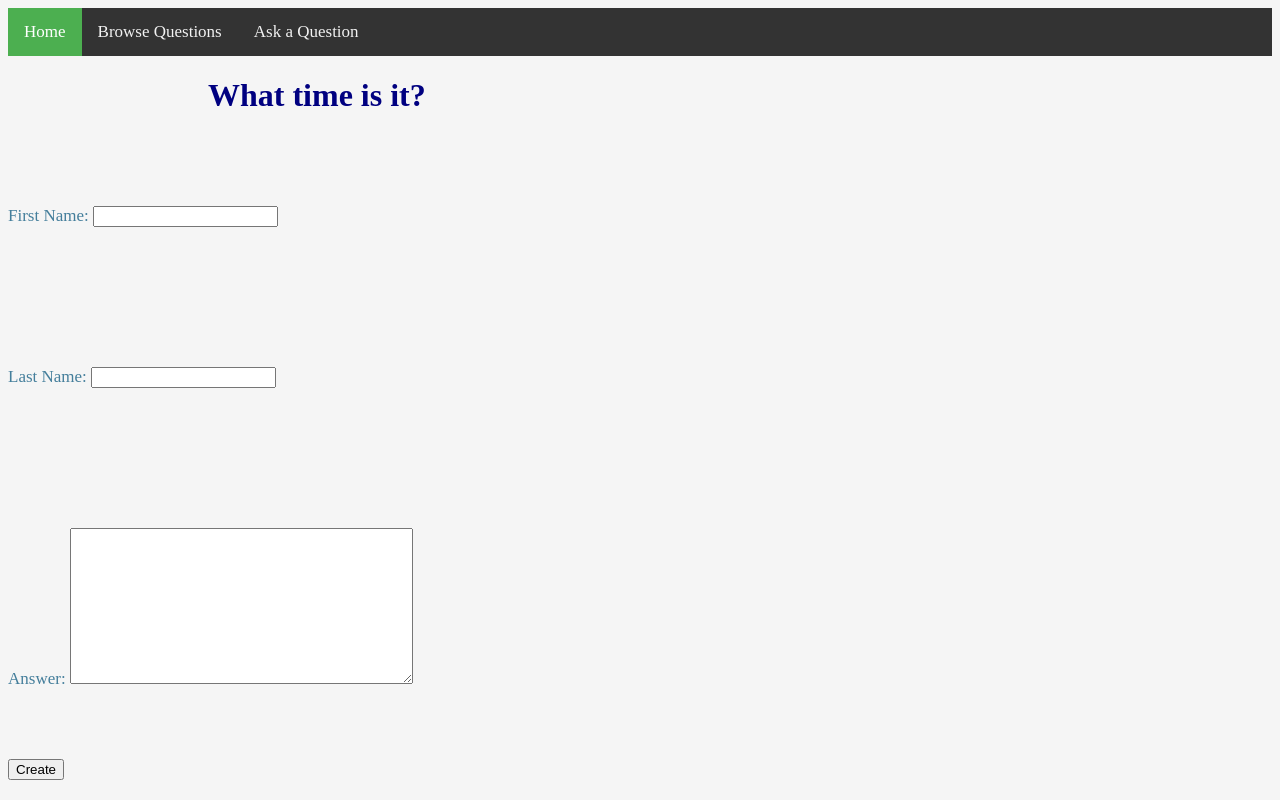
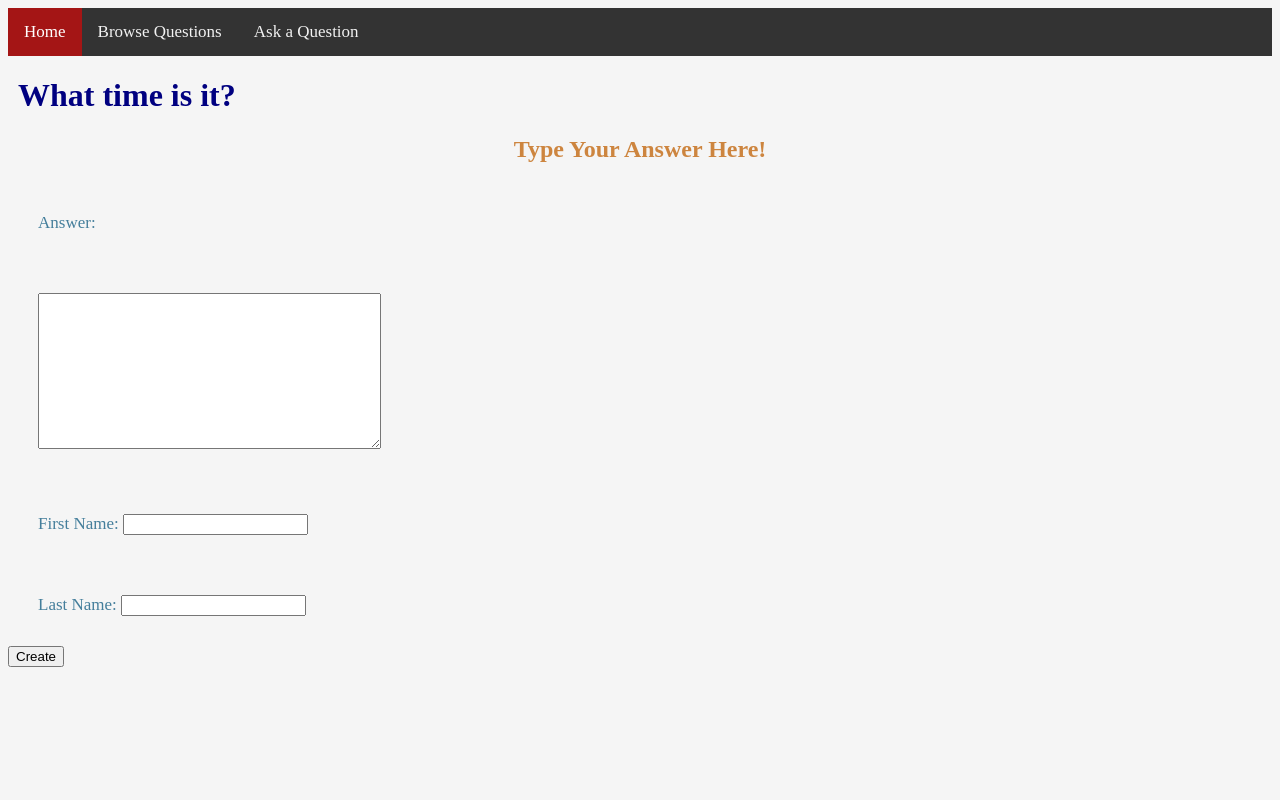
Before and after one commit to sarthyparty/forumapp, a Django app: page /new_answer/1/ in a window 1280 px wide. Run offline with Django 3.2, Linux system fonts and the light colour scheme; data comes from the database, SQL or seed files in the repository; some libraries are stand-ins or nearby versions.

Commit message:
made it look a little nicer

```diff
--- a/questions/forms.py
+++ b/questions/forms.py
@@ -4,16 +4,16 @@ from .constants import *
 
 
 class QuestionForm(forms.Form):
-    question = forms.CharField(label='Question', max_length=question_max, required=False, widget=forms.Textarea)
+    question = forms.CharField(label='', max_length=question_max, required=False, widget=forms.Textarea)
 
 
 class AnswerForm(forms.Form):
+    answer = forms.CharField(label='', max_length=answer_max, required=False,
+                             widget=forms.Textarea)
     first_name = forms.CharField(label='First Name', max_length=20, validators=[
         validators.RegexValidator(regex='^[a-zA-Z\s]*$', message="Only letters allowed!")])
     last_name = forms.CharField(label='Last Name', max_length=20, validators=[
         validators.RegexValidator(regex='^[a-zA-Z\s]*$', message="Only letters allowed!")])
-    answer = forms.CharField(label='Answer', max_length=answer_max, required=False,
-                             widget=forms.Textarea)
 
 
 class SearchForm(forms.Form):
--- a/questions/static/css/style.css
+++ b/questions/static/css/style.css
@@ -26,13 +26,13 @@ body {
 
 /* Add a color to the active/current link */
 .topnav a.active {
-  background-color: #4CAF50;
+  background-color: #a41515;
   color: white;
 }
 
 h1 {
   color: navy;
-  margin-left: 200px;
+  margin-left: 10px;
 }
 
 h2 {
@@ -43,16 +43,18 @@ h2 {
 h3 {
   color: darkred;
   text-align: -moz-center;
+  margin-left: 20px;
 }
 
 a {
   color: #333333;
   text-align: -moz-center;
+  font-size: 20px;
 }
 
 p {
   color: #447e9b;
   font-size: 17px;
   margin: auto;
-  padding: 70px 0;
+  padding: 30px;
 }
--- a/questions/templates/ask_question.html
+++ b/questions/templates/ask_question.html
@@ -2,7 +2,7 @@
 
 {% block content %}
     <form action="{% url 'ask_question'%}" method="post">
-        <h1>Ask your question here!</h1>
+        <h1>Type your question here!</h1>
         {% csrf_token %}
         {{ form.as_p }}
         <input type="submit" value="Create">
--- a/questions/templates/new_answer.html
+++ b/questions/templates/new_answer.html
@@ -2,6 +2,8 @@
 
 {% block content %}
 <h1>{{ question.question }}</h1>
+    <h2>Type Your Answer Here!</h2>
+    <p>Answer:</p>
     <form action="{% url 'new_answer' question.id%}" method="post">
         {% csrf_token %}
         {{ form.as_p }}
--- a/questions/templates/questions.html
+++ b/questions/templates/questions.html
@@ -5,6 +5,6 @@
 
 {% for question in questions %}
     <a href="{% url 'question_detail' question.id %}">{{ question.question }}</a>
-    <br>
+    <br><br>
 {% endfor %}
 {% endblock %}
```
